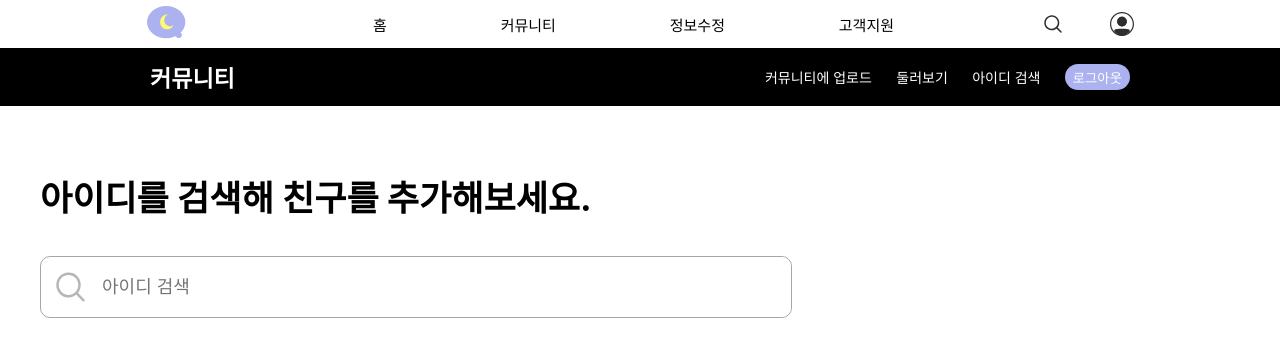
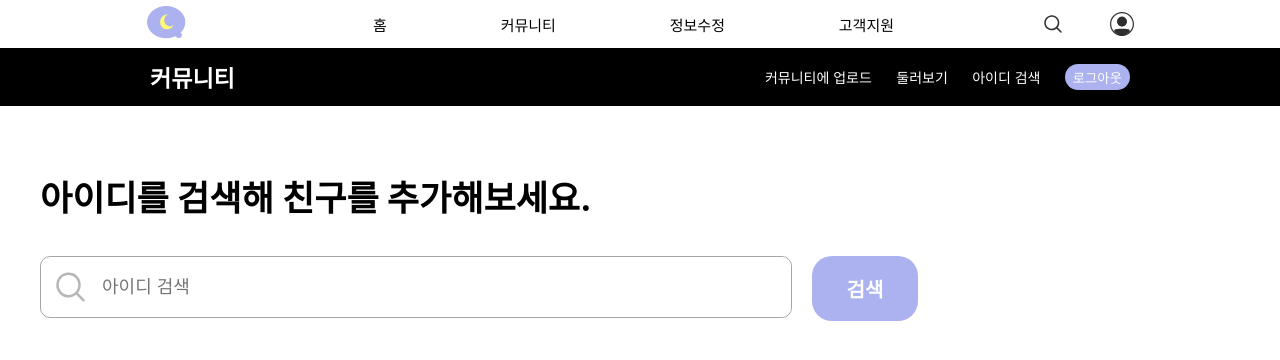
Before and after one commit to Team-Journal/Journal-Frontend, a React (Create React App) app: page /search in a window 1280 px wide. Shown: the top 360 px of the page. Built offline with nearby package versions, Linux system fonts and the light colour scheme; the HTML template or start-up script is replaced by a standard one.

Commit message:
💄 :: 검색 버튼 추가

```diff
--- a/src/components/search.tsx
+++ b/src/components/search.tsx
@@ -9,12 +9,25 @@ const SearchForm = () => {
                   <SearchImage src={search} alt="검색 로고" />
                   <NicknameInput placeholder="아이디 검색" />
                 </InputContainer>
+                <SearchBtn>검색</SearchBtn>
             </Container>
         </form>
     )
 }
 
 export default SearchForm;
+
+const SearchBtn = styled.button`
+    width: 108px;
+    height: 65px;
+    background-color: rgba(171, 178, 239, 1);
+    border-radius: 20px;
+    border: none;
+    font-size: 20px;
+    font-weight: 600;
+    color: white;
+    margin-left: 20px;
+`
 
 const NicknameInput = styled.input`
     width: 700px;
```
